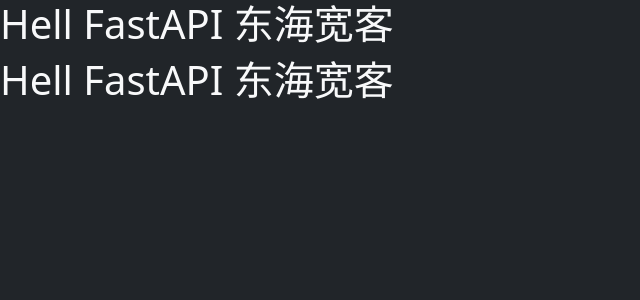
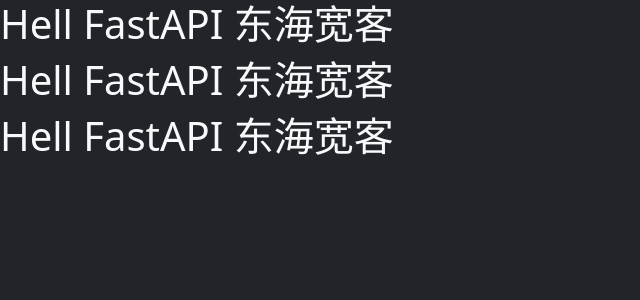
Before and after one commit to logoogol/fastapi, a FastAPI app: page / in a window 1280 px wide. Shown: the top 300 px of the page, without its empty margins (0-640 px from the left). Run offline with FastAPI, Linux system fonts and the light colour scheme.

Commit message:
first change

```diff
--- a/src/templates/home.html
+++ b/src/templates/home.html
@@ -3,4 +3,5 @@
 {% block content %}
 <h1>Hell FastAPI 东海宽客</h1>
 <h1>Hell FastAPI 东海宽客</h1>
+<h1>Hell FastAPI 东海宽客</h1>
 {% endblock %}
```
